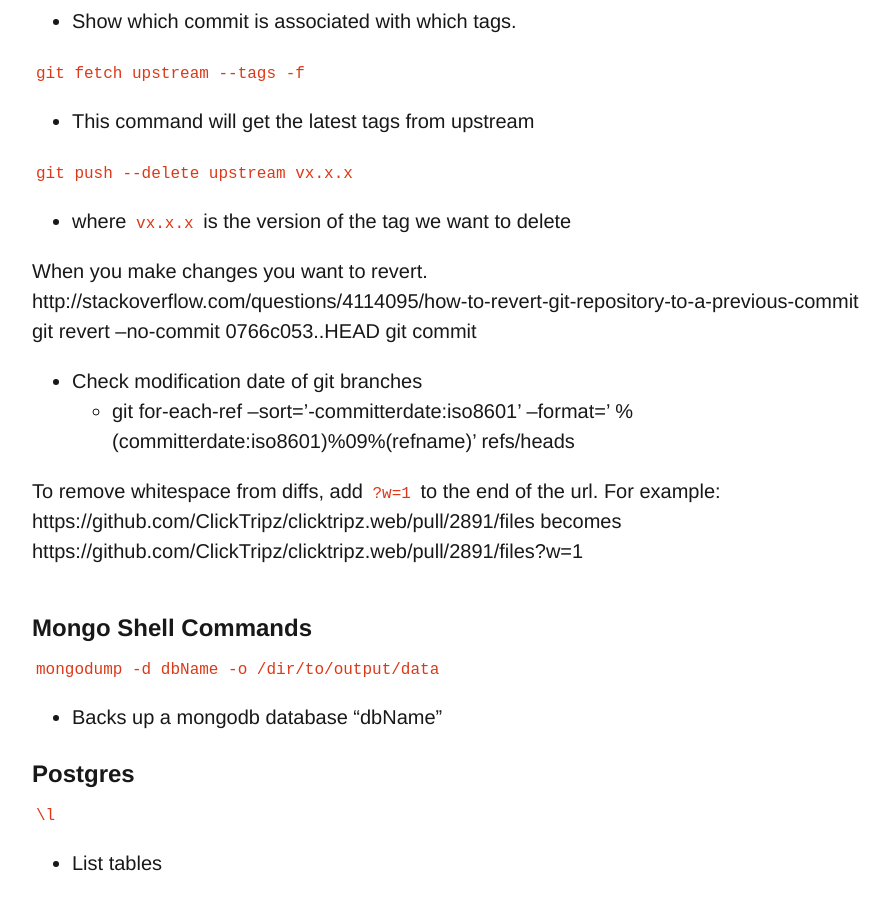
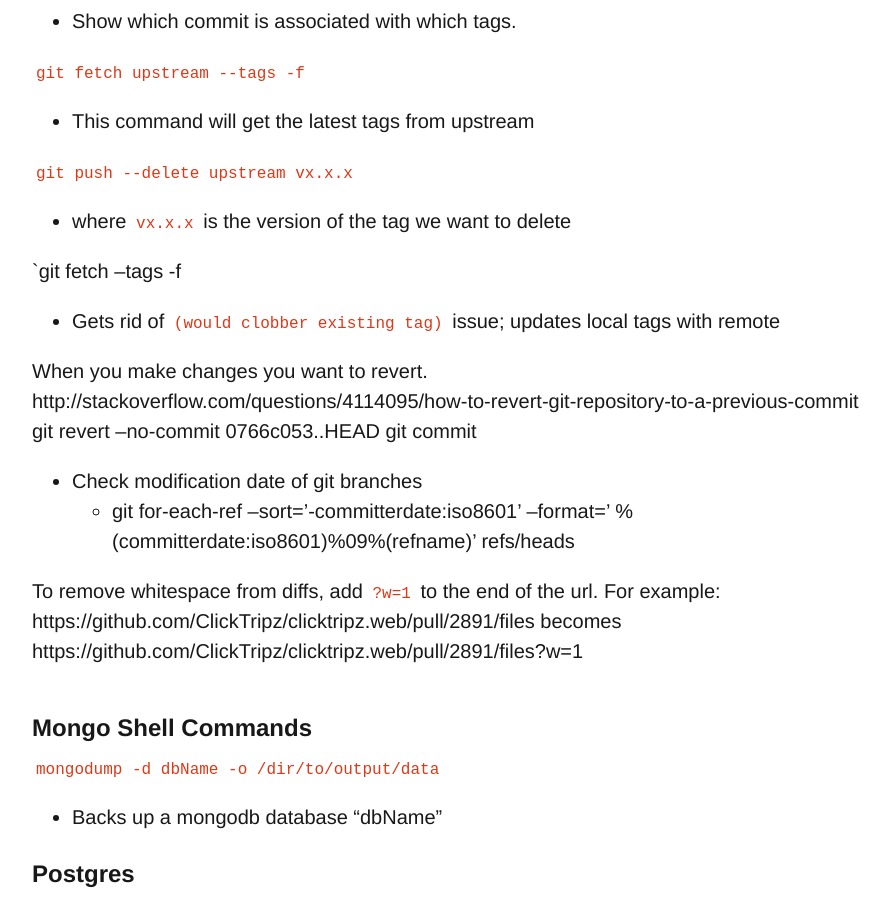
Before and after one commit to chief10/chief10.github.io, a Jekyll site: the page built from cheatsheet.md, in a window 1280 px wide and 900 px high, scrolled down 3927 px. Shown: the whole window, without its empty margins (112-1002 px from the left). Built offline with Jekyll 4.4.1, drawn with Linux system fonts in a browser that asks for light colours; some web fonts are replaced; comment, search, counter and statistics services are not loaded.

Commit message:
add git tag notes

```diff
--- a/cheatsheet.md
+++ b/cheatsheet.md
@@ -115,6 +115,9 @@ option + tab
 `git push --delete upstream vx.x.x`
 - where `vx.x.x` is the version of the tag we want to delete
 
+`git fetch --tags -f
+- Gets rid of `(would clobber existing tag)` issue; updates local tags with remote
+
 When you make changes you want to revert.
 http://stackoverflow.com/questions/4114095/how-to-revert-git-repository-to-a-previous-commit
 git revert --no-commit 0766c053..HEAD
```
